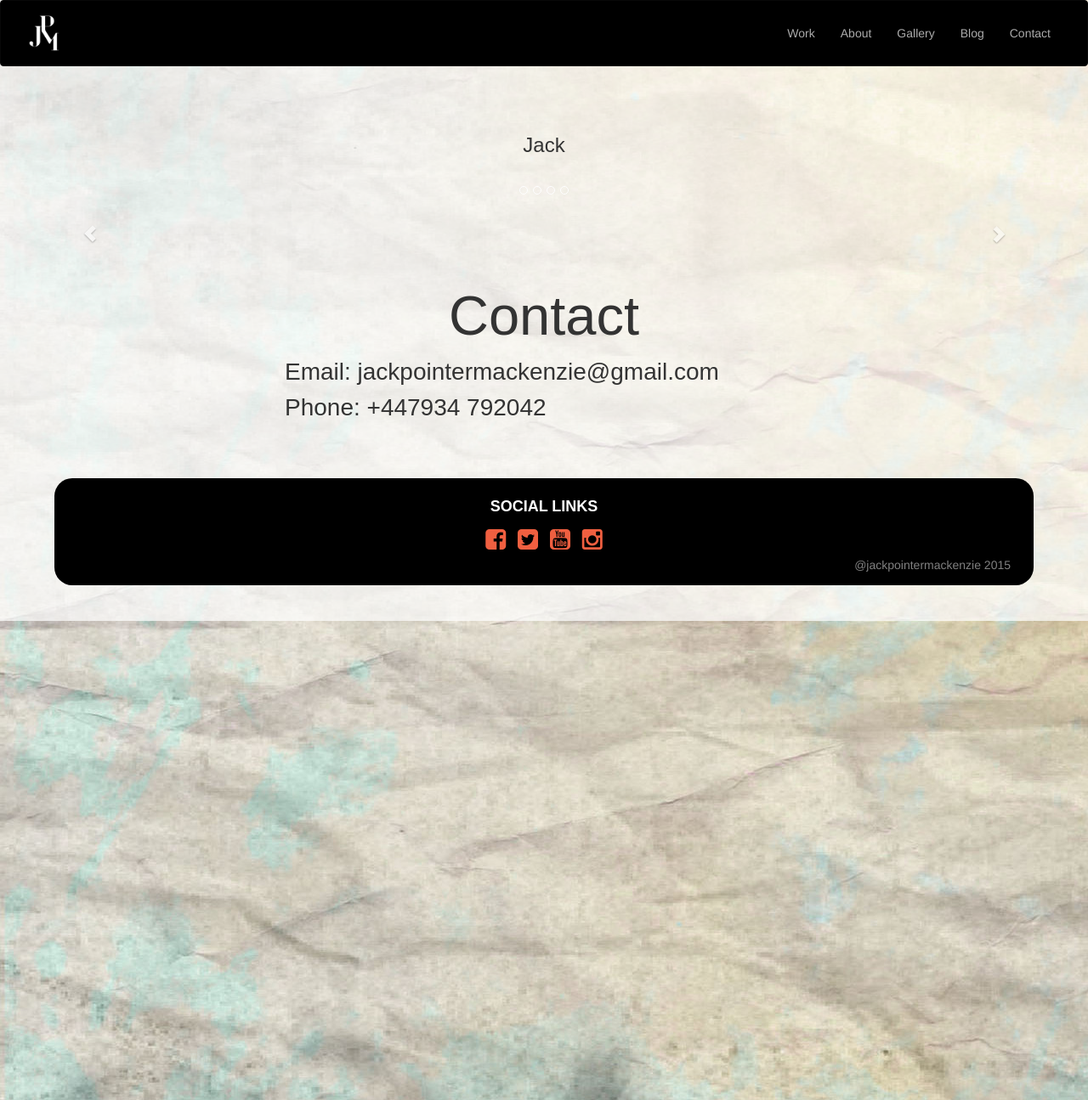
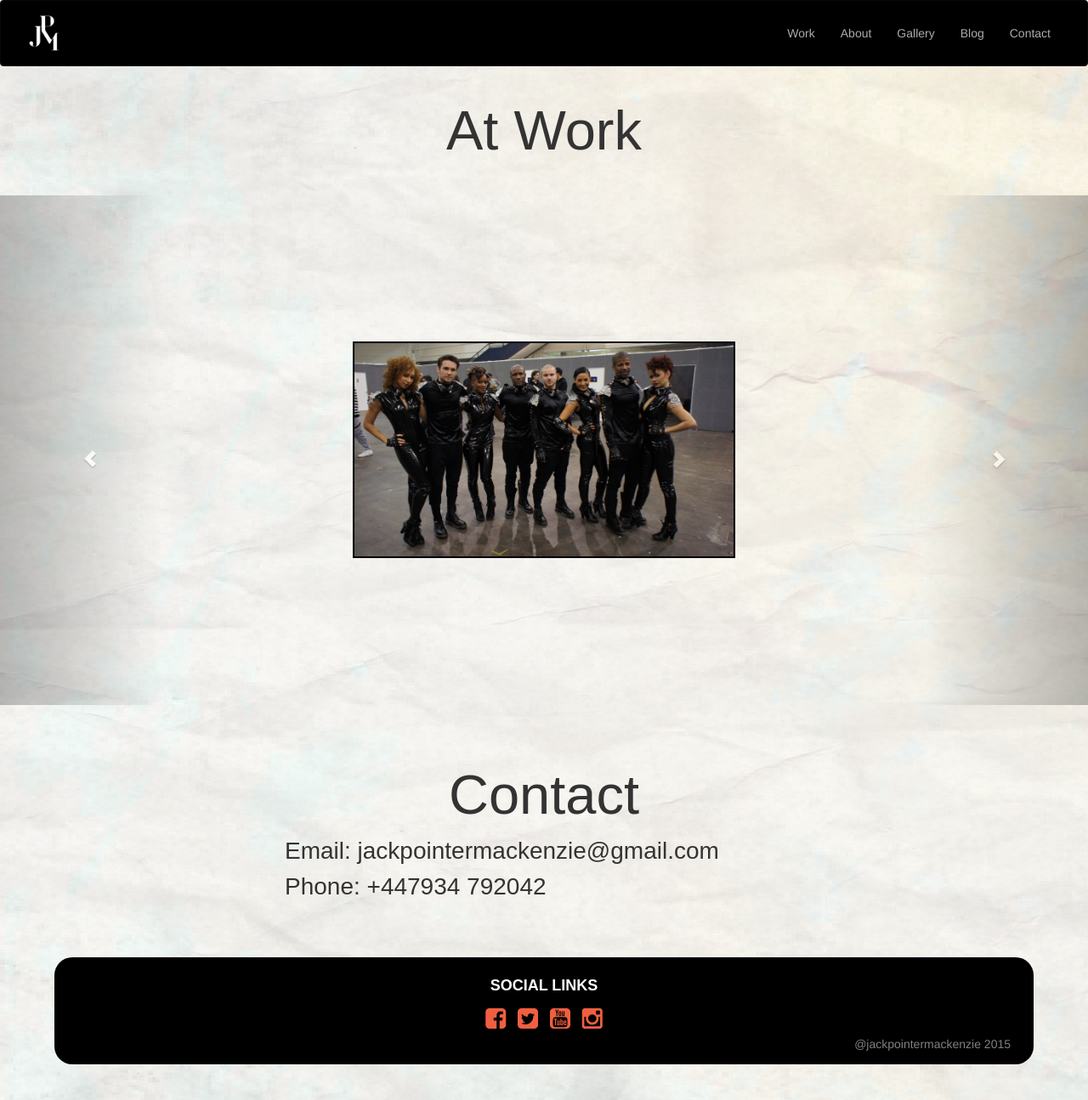
Before and after one commit to simonstanley/jack, a Jekyll site: the page built from gallery/at_work.html, in a window 1280 px wide. Shown: the whole page at 85% size. Built offline with Jekyll 4.4.1, drawn with Linux system fonts in a browser that asks for light colours.

Commit message:
basic gallery format

```diff
--- a/_includes/about.html
+++ b/_includes/about.html
@@ -39,6 +39,7 @@
                                 world ablaze with his originality.
                             </p>
                             <p class="main-text">
+                                <img src="/jack/assets/img/gallery/at_work/IMG_2146.jpg">
                                 Jack has gained invaluable experience as a principal
                                 dancer and assistant choreographer for JLS while working
                                 closely alongside them on all of their five tours
@@ -64,8 +65,6 @@
                             </p>
                         </div>
 
-                        <img src="/jack/assets/img/gallery/at_work/IMG_2146.jpg">
-
                     </div>
                 </div>
             </div>
--- a/_layouts/gallery.html
+++ b/_layouts/gallery.html
@@ -8,8 +8,8 @@ layout: default
 
     <div class="row text-center" >
         <div class="col-md-12">
-          <div class="row text-center pad-row">
-            <h3 class="main-header">{{ page.title }}</h3>
+          <div class="row text-center">
+            <h1 class="main-header">{{ page.title }}</h1>
           </div>
         </div>
     </div>
@@ -21,14 +21,6 @@ layout: default
 
               <div id="gall-carousel" class="carousel slide" data-ride="carousel">
 
-                  <!-- Indicators -->
-                  <ol class="carousel-indicators">
-                    <li data-target="#gall-carousel" data-slide-to="0" class="active"></li>
-                    <li data-target="#gall-carousel" data-slide-to="1"></li>
-                    <li data-target="#gall-carousel" data-slide-to="2"></li>
-                    <li data-target="#gall-carousel" data-slide-to="3"></li>
-                  </ol>
-
                 <!-- Wrapper for slides -->
                 <div class="carousel-inner" role="listbox">
                     {% for url in page.image_urls %}
@@ -37,7 +29,9 @@ layout: default
                         {% else %}
                             <div class="item">
                         {% endif %}
-                          <img src="{{ gallery_dir }}/{{ page.image_dir }}/{{ url }}" alt="IMAGE">
+                            <div class="gall_contain">
+                          <img src="{{ gallery_dir }}/{{ page.image_dir }}/{{ url }}" alt="" class="gallery-img">
+                            </div>
                         </div>
 
                     {% endfor %}
--- a/assets/css/custom_css.css
+++ b/assets/css/custom_css.css
@@ -40,12 +40,12 @@ body {
 }
 
 .about_sec {
-    display: flex;
-    align-items: flex-end;
 }
 
 .about_sec img {
-    width: 15em;
+    float: right;
+    margin: 0 0 10px 10px;
+    width: 13em;
     height: auto;
 }
 
@@ -111,6 +111,26 @@ body {
     font-size: 1em;
 }
 
+.gallery-img {
+    width: 450px;
+    border: 2px solid black;
+}
+
+.gall_contain {
+    height: 600px;
+    display: flex;
+    justify-content: center;
+    align-items: center;
+}
+
+.gall_title {
+    margin-left: 20px;
+}
+
+#gall-carousel {
+
+}
+
 #home {
   padding-top: 78px;
 }
--- a/gallery/at_work.html
+++ b/gallery/at_work.html
@@ -1,6 +1,6 @@
 ---
 layout: gallery
-title: Jack
+title: At Work
 image_dir: at_work
-image_urls: []
+image_urls: [DSC00500.JPG, JLS.jpg, DSC00509.JPG, JLS1.jpg,DSC00617.JPG,Jack Dance Vid-1.jpg,DSC00618.JPG,Jack Dance Vid-5.jpg,IMG_0705.jpg,Jack Dance Vid-63.jpg,IMG_1138.jpg,Only fools 5.png,IMG_1139.jpg,P1020116.JPG,IMG_1202.jpg,Screen Shot 2015-09-05 at 13.51.00.png,IMG_1759.jpg,IMG_1760.jpg,close_up_full.jpg,IMG_2125.jpg,green_screen.jpg,IMG_2137.jpg,hamsted_dance_full.jpg,IMG_2146.jpg,jls2.jpg,IMG_2151.jpg,mini2.jpg,IMG_2176.jpg,mini4.jpg,IMG_2198.jpg,photo 1-1.JPG,IMG_2213.jpg,photo 1-2.JPG,JLS and dancers.jpg,proximity 1.png,JLS dancers intro.png,studio_directing.jpg,JLS dancers.png]
 ---
--- a/gallery/work.html
+++ b/gallery/work.html
@@ -1,6 +1,8 @@
 ---
 layout: gallery
-title: Jack
+title: Work
 image_dir: work
-image_urls: []
+image_urls: [IMG_0702.jpg,Jack_Dance_Vid-31.jpg,honda2.jpg,
+IMG_0700.jpg,IMG_0721.jpg,Jack_Dance_Vid-45.jpg,
+IMG_0701.jpg,IMG_1131.jpg,Jack_Dance_Vid-58.jpg]
 ---
```
Also changed, not shown: _includes/gallery.html (+6 -6 lines), assets/img/gallery/jack/photo.JPG, 2 other files.
